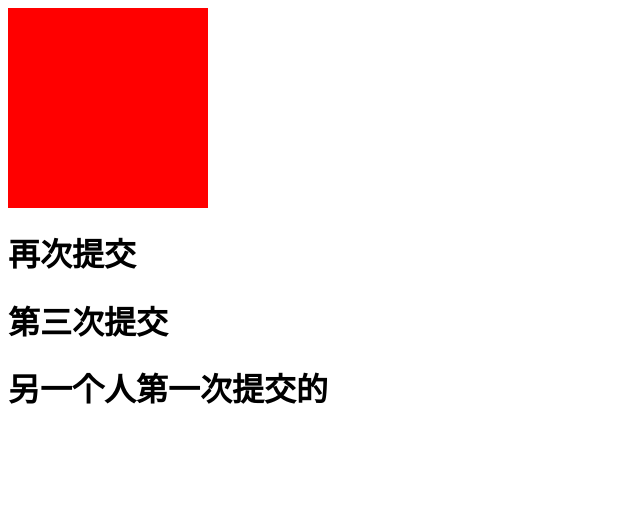
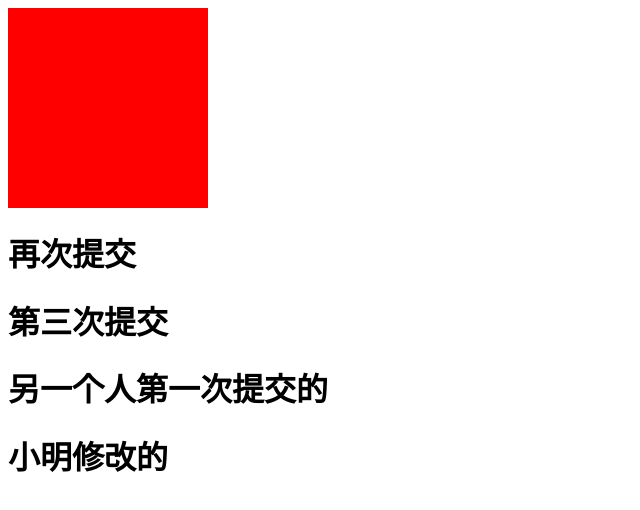
Before and after one commit to yaojin888/test_git, a plain HTML site: page index.html in a window 1280 px wide. Shown: the whole page, without its empty margins (0-640 px from the left). Drawn offline with Linux system fonts and the light colour scheme.

Commit message:
小明修改的

```diff
--- a/index.html
+++ b/index.html
@@ -11,5 +11,6 @@
     <h1>再次提交</h1>
     <h1>第三次提交</h1>
     <h1>另一个人第一次提交的</h1>
+    <h1>小明修改的</h1>
 </body>
 </html>
```
